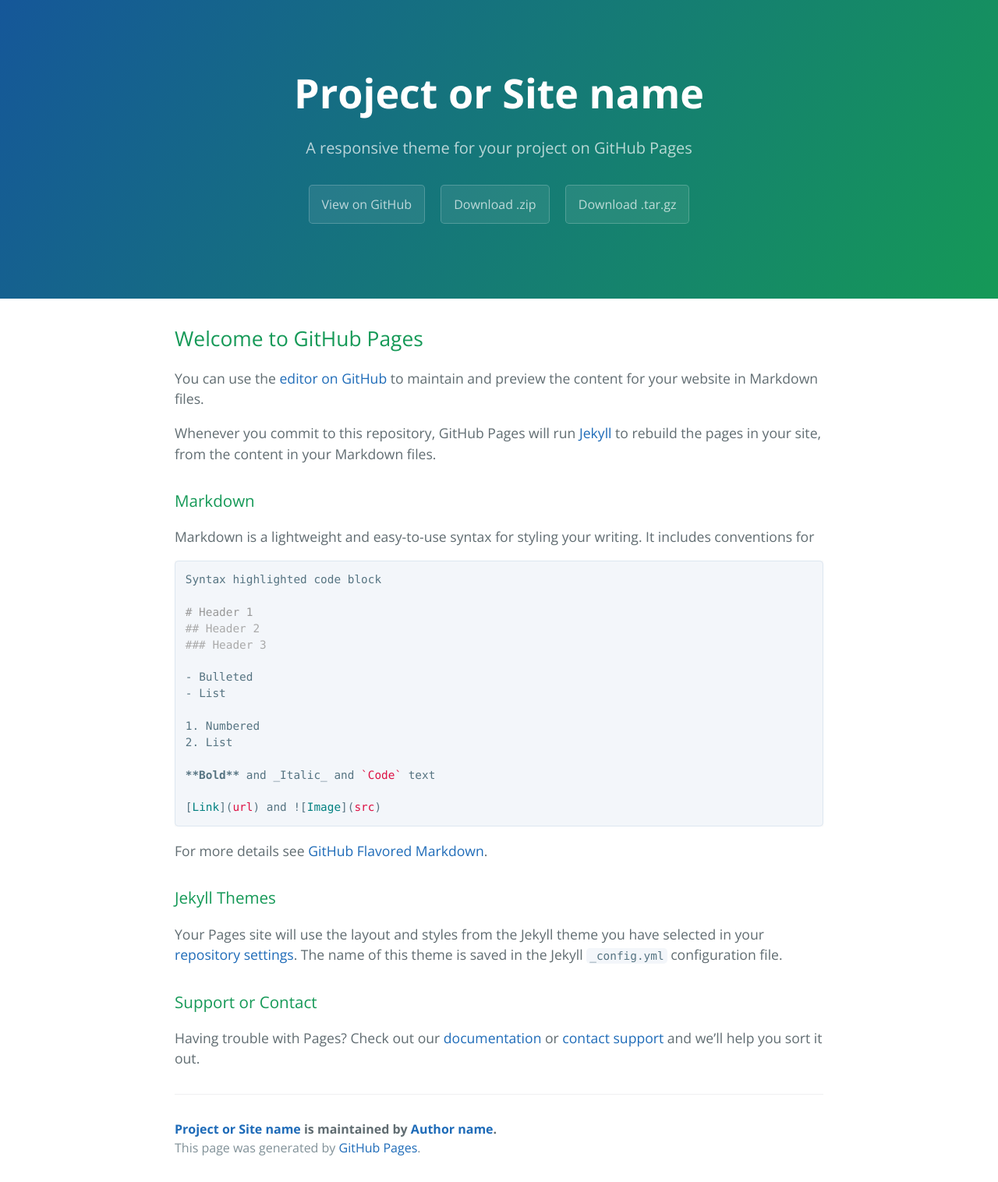
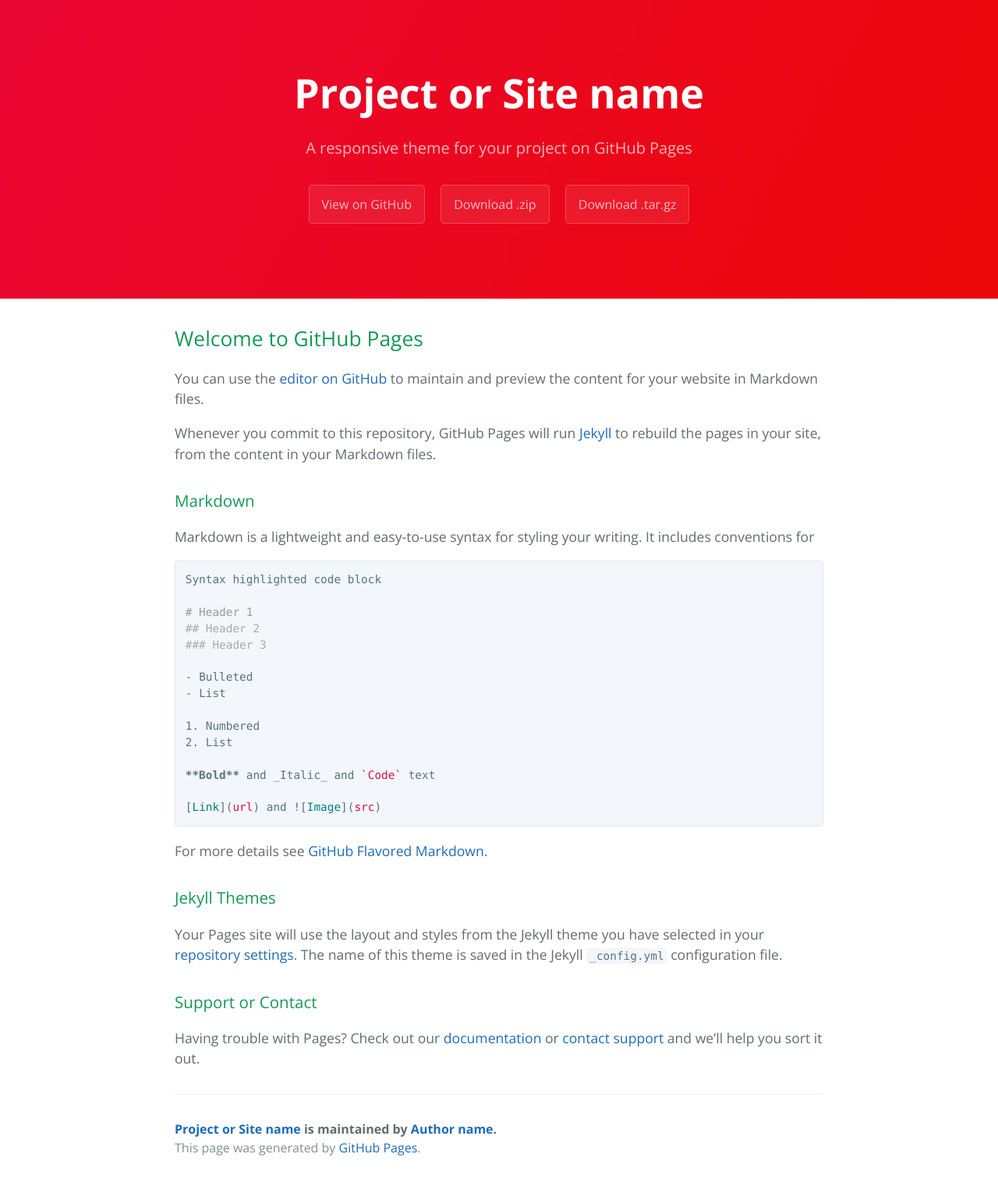
Before and after one commit to DiscordPicard/accueil, a Jekyll site: the page built from index.md, in a window 1280 px wide. Shown: the whole page at 78% size. Built offline with Jekyll 4.4.1, drawn with Linux system fonts in a browser that asks for light colours; our own code applies the rules of GitHub Pages for plain Markdown files; the list of posts is cut into pages by our own code.

Commit message:
Update cayman.css

```diff
--- a/css/cayman.css
+++ b/css/cayman.css
@@ -139,7 +139,7 @@ a:hover { text-decoration: underline; }
 @media screen and (max-width: 42em) { .btn { display: block; width: 100%; padding: 0.75rem; font-size: 0.9rem; }
   .btn + .btn { margin-top: 1rem; margin-left: 0; } }
 
-.page-header { color: #fff; text-align: center; background-color: #159957; background-image: linear-gradient(120deg, #155799, #159957); }
+.page-header { color: #fff; text-align: center; background-color: #EB0735; background-image: linear-gradient(120deg, #EB0735, #EB0707); }
 @media screen and (min-width: 64em) { .page-header { padding: 5rem 6rem; } }
 @media screen and (min-width: 42em) and (max-width: 64em) { .page-header { padding: 3rem 4rem; } }
 @media screen and (max-width: 42em) { .page-header { padding: 2rem 1rem; } }
```
